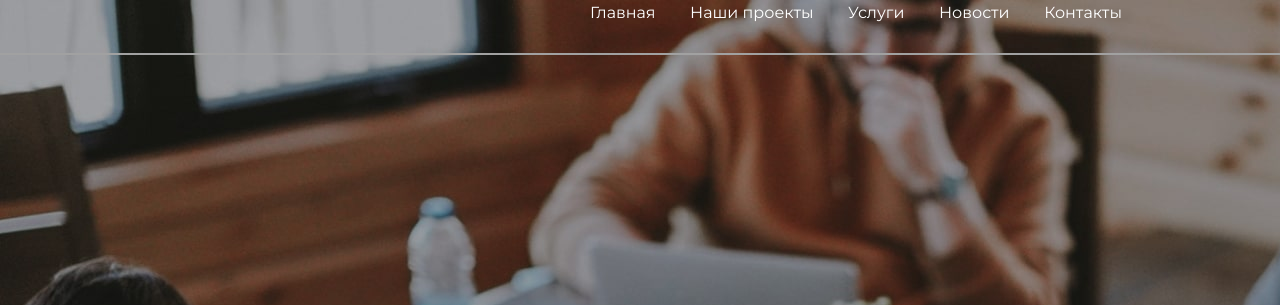
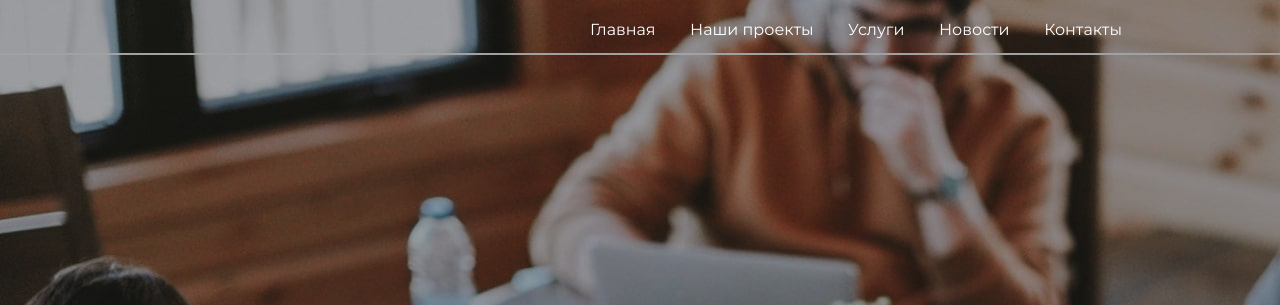
Before and after one commit to zet777/ItStudio, a plain HTML site: page index.html in a window 1280 px wide. Shown: the top 305 px of the page. Drawn offline with nearby package versions, Linux system fonts and the light colour scheme.

Commit message:
Update main.css

```diff
--- a/css/main.css
+++ b/css/main.css
@@ -48,7 +48,7 @@ a{
 	font-style: normal;
 	font-weight: 500;
 	font-size: 16px;
-	line-height: 20px;
+	line-height: 60px;
 	color: #fff!important;
 	margin-right: 30px;
 }
@@ -65,7 +65,7 @@ a{
 .menu-nav a::before {
 	content: '';
 	bottom: 0;
-	top:50px;
+	top:33px;
 	right: 0;
 	position: absolute;
 	width: 0%;
@@ -96,7 +96,7 @@ a{
     justify-content: center;
     flex-direction: column;
     height: 100%;
-	height: 95%;
+	height: 90%;
 }
 .sceen-one__container>p:first-child{
 font-family: Montserrat;
```
